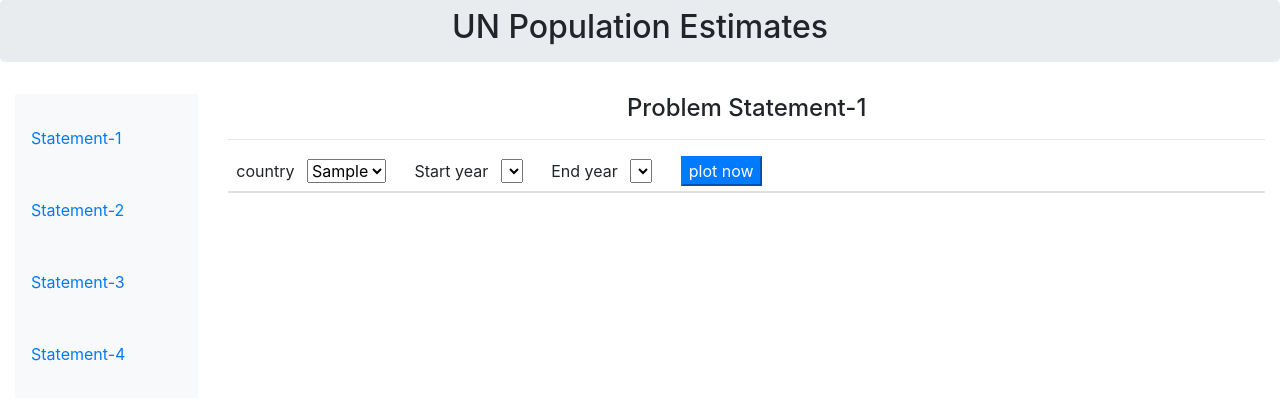
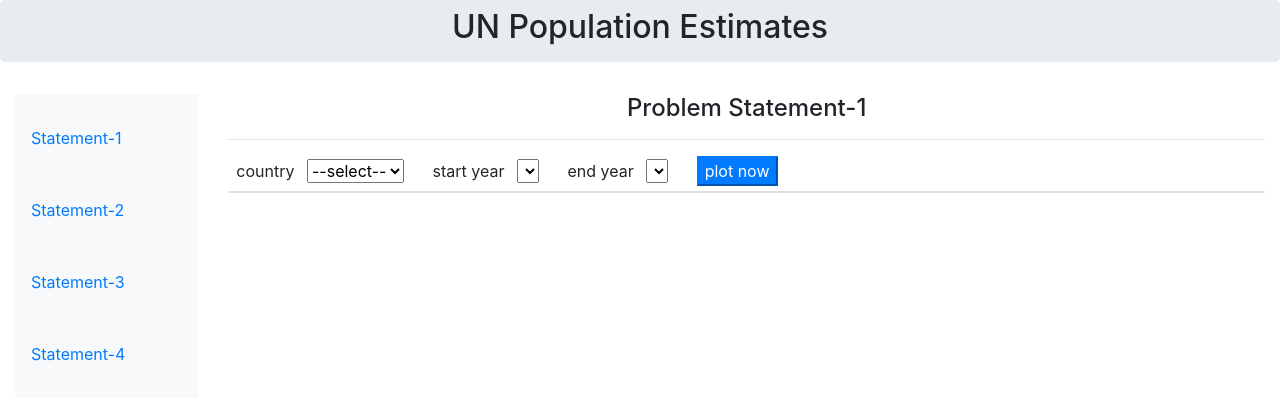
Before and after one commit to chrisjos007/dataproject-django-rest-framework, a Django app: page /home/ in a window 1280 px wide. Shown: the top 400 px of the page. Run offline with Django 3.2, Linux system fonts and the light colour scheme; tables that the repository leaves empty hold one stand-in row (values such as "Sample post"); lists and menus that the app fills with data are empty; some libraries are stand-ins or nearby versions.

Commit message:
adds dummy to dropdown

```diff
--- a/unpopulation/dataloader/templates/first.html
+++ b/unpopulation/dataloader/templates/first.html
@@ -4,17 +4,18 @@
 <form id="firstplot">
     <label for="countries" class="mx-2">country</label>
     <select id="countries" name="country">
+        <option selected="selected">--select--</option>
         {% for country in countries %}
             <option value="{{ country }}">{{ country }}</option>
         {% endfor %}
     </select>
-    <label for="start" class="ml-4 mr-2">Start year</label>
+    <label for="start" class="ml-4 mr-2">start year</label>
     <select id="start" name="start">
         {% for s in start %}
             <option value="{{ s }}">{{ s }}</option>
         {% endfor %}
     </select>
-    <label for="end" class="ml-4 mr-2">End year</label>
+    <label for="end" class="ml-4 mr-2">end year</label>
     <select id="end" name="end">
         {% for e in end %}
             <option value="{{ e }}">{{ e }}</option>
@@ -36,6 +37,7 @@
             formdata.forEach(function(value, key){
                 object[key] = value;
             });
+
             console.log(object)
             var output = document.getElementById('output');
             fetch("http://127.0.0.1:8000/first/", {
--- a/unpopulation/dataloader/templates/fourth.html
+++ b/unpopulation/dataloader/templates/fourth.html
@@ -2,8 +2,9 @@
 {% block content %}
 <h4 class="text-center">Problem Statement-4</h4><hr>
 <form id="fourthplot">
-    <label for="group" class="mx-2">choose union</label>
+    <label for="group" class="mx-2">Union</label>
     <select id="group" name="group">
+        <option selected="selected">--select--</option>
         {% for g in groups %}
             <option value="{{ g }}">{{ g }}</option>
         {% endfor %}
--- a/unpopulation/dataloader/templates/second.html
+++ b/unpopulation/dataloader/templates/second.html
@@ -2,8 +2,9 @@
 {% block content %}
 <h4 class="text-center">Problem Statement-2</h4><hr>
 <form id="secondplot">
-    <label for="group" class="mx-2">choose union</label>
+    <label for="group" class="mx-2">Union</label>
     <select id="group" name="group">
+        <option selected="selected">--select--</option>
         {% for g in groups %}
             <option value="{{ g }}">{{ g }}</option>
         {% endfor %}
--- a/unpopulation/dataloader/templates/third.html
+++ b/unpopulation/dataloader/templates/third.html
@@ -2,8 +2,9 @@
 {% block content %}
 <h4 class="text-center">Problem Statement-3</h4><hr>
 <form id="thirdplot">
-    <label for="group" class="mx-2">Choose union</label>
+    <label for="group" class="mx-2">Union</label>
     <select id="group" name="group">
+        <option selected="selected">--select--</option>
         {% for g in groups %}
             <option value="{{ g }}">{{ g }}</option>
         {% endfor %}
```
